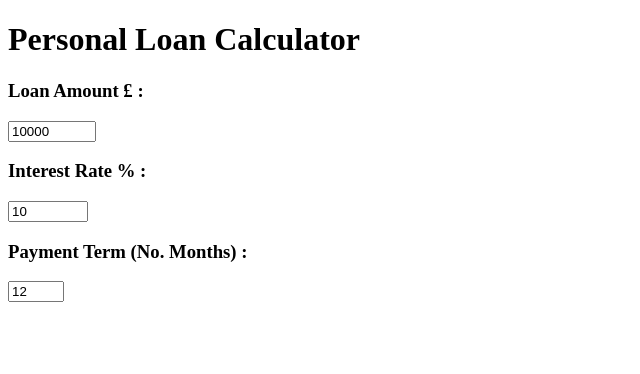
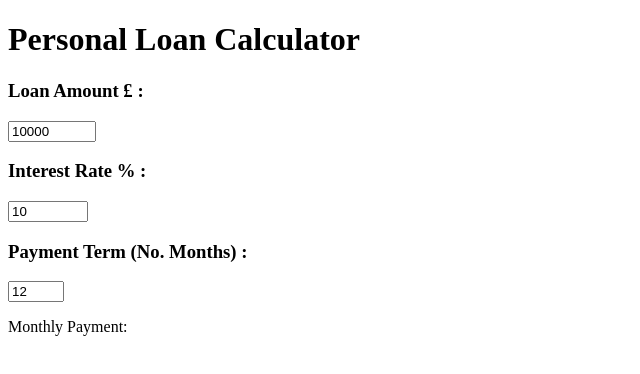
Before and after one commit to williampowell03/will-p-july24, a plain HTML site: page index.html in a window 1280 px wide. Shown: the whole page, without its empty margins (0-640 px from the left). Drawn offline with Linux system fonts and the light colour scheme.

Commit message:
Monthly payment output <p> added

```diff
--- a/index.html
+++ b/index.html
@@ -18,6 +18,8 @@
         <h3>Payment Term (No. Months) :</h3>
         <input type="number" id="months-to-pay" min="6" max="48" value="12">
 
+        <p class="payment" id="payment">Monthly Payment:</p>
+
     </div>
 
 </body>
```
